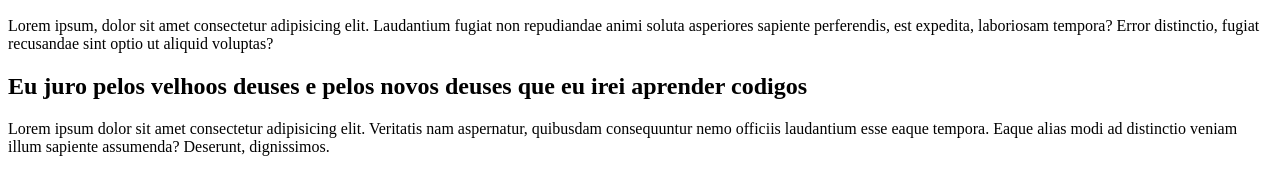
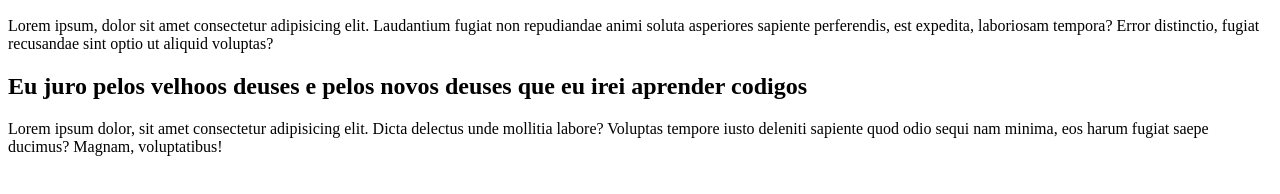
Before and after one commit to julio-n-gouveia/site-git-curso-em-video, a plain HTML site: page index.html in a window 1280 px wide. Shown: the part 110-304 px from the top of the page. Drawn offline with Linux system fonts and the light colour scheme.

Commit message:
Update index.html

```diff
--- a/index.html
+++ b/index.html
@@ -17,7 +17,7 @@
         </article>
         <article>
             <h2>Eu juro pelos velhoos deuses e pelos novos deuses que eu irei aprender codigos</h2>
-            <p>Lorem ipsum dolor sit amet consectetur adipisicing elit. Veritatis nam aspernatur, quibusdam consequuntur nemo officiis laudantium esse eaque tempora. Eaque alias modi ad distinctio veniam illum sapiente assumenda? Deserunt, dignissimos.</p>
+            <p>Lorem ipsum dolor, sit amet consectetur adipisicing elit. Dicta delectus unde mollitia labore? Voluptas tempore iusto deleniti sapiente quod odio sequi nam minima, eos harum fugiat saepe ducimus? Magnam, voluptatibus!</p>
         </article>
     </main>
 </body>
```
